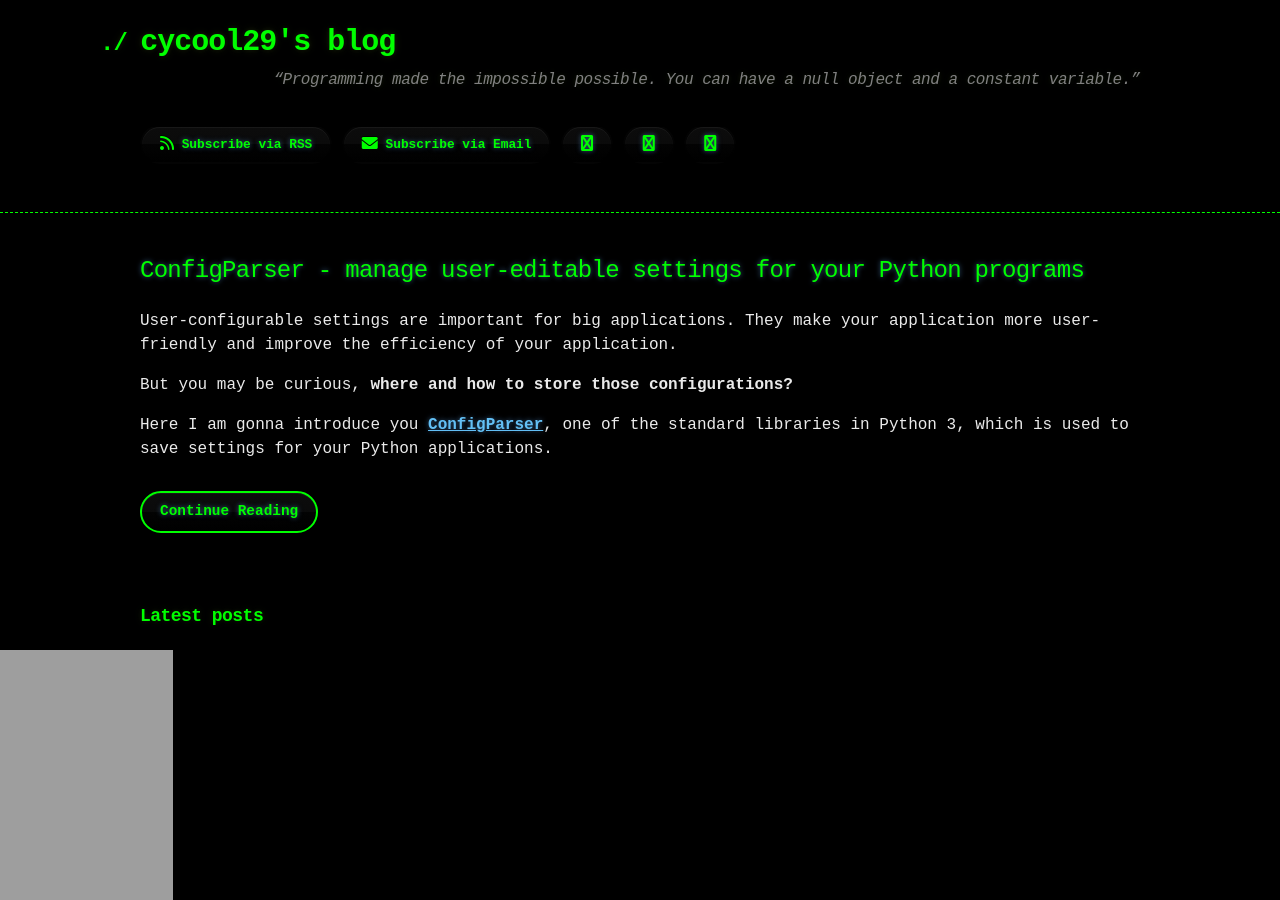
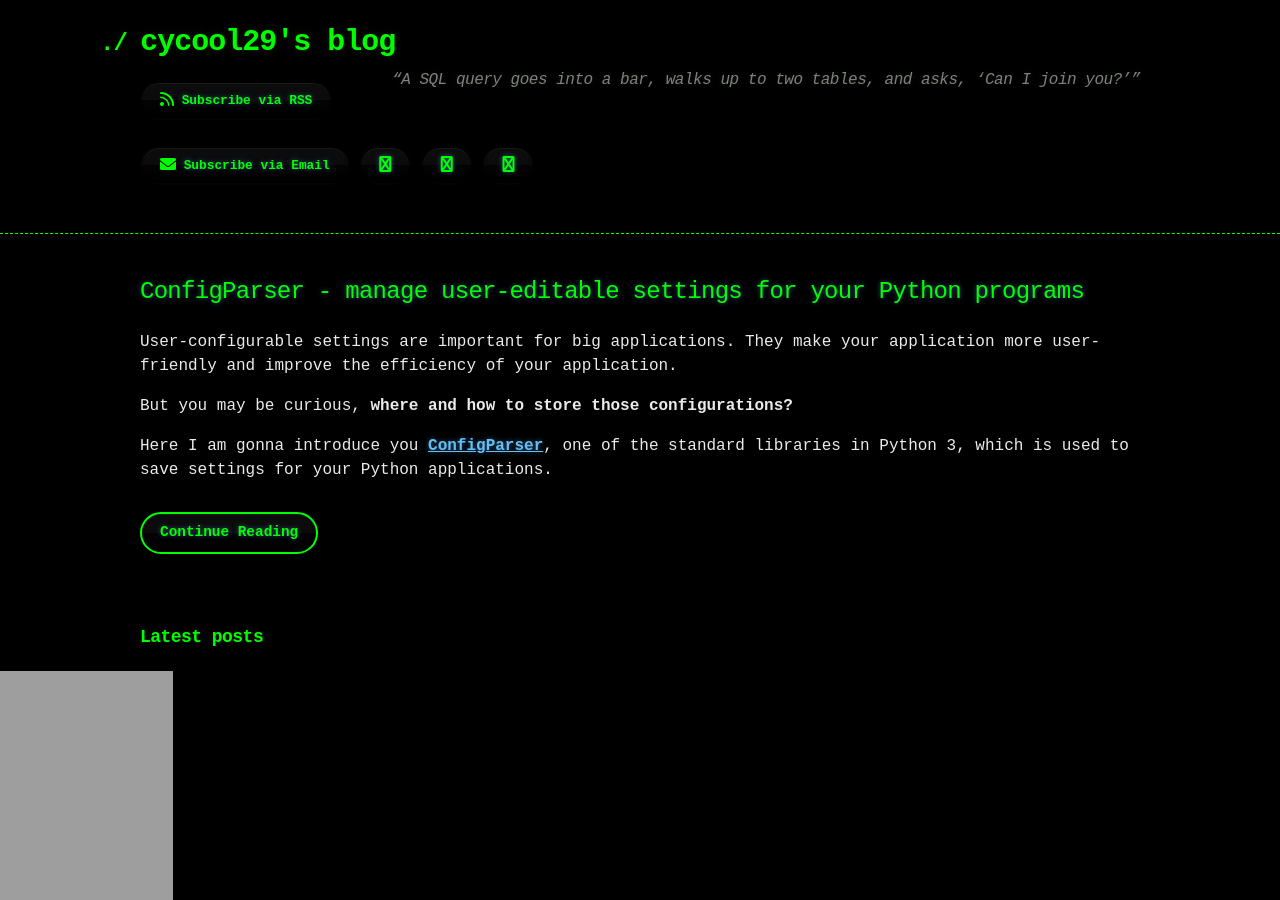
Before and after one commit to cycool29/cycool29.github.io, a Jekyll site: the page built from index.md, in a window 1280 px wide and 900 px high. Built offline with Jekyll 4.4.1, drawn with Linux system fonts in a browser that asks for light colours; a style sheet for code colours, icons or effects is not loaded.

Commit message:
Update quotes

```diff
--- a/_config.yml
+++ b/_config.yml
@@ -1,5 +1,5 @@
 title: cycool29's blog
-description: "“Programming made the impossible possible. You can have a null object and a constant variable.” "
+description: "“A SQL query goes into a bar, walks up to two tables, and asks, ‘Can I join you?’” "
 bio: A high school student. Intermediate in Python, Git, Bash. Learning JavaScript. He/Him. "
 author: cycool29
 url: https://cycool29.github.io
```
